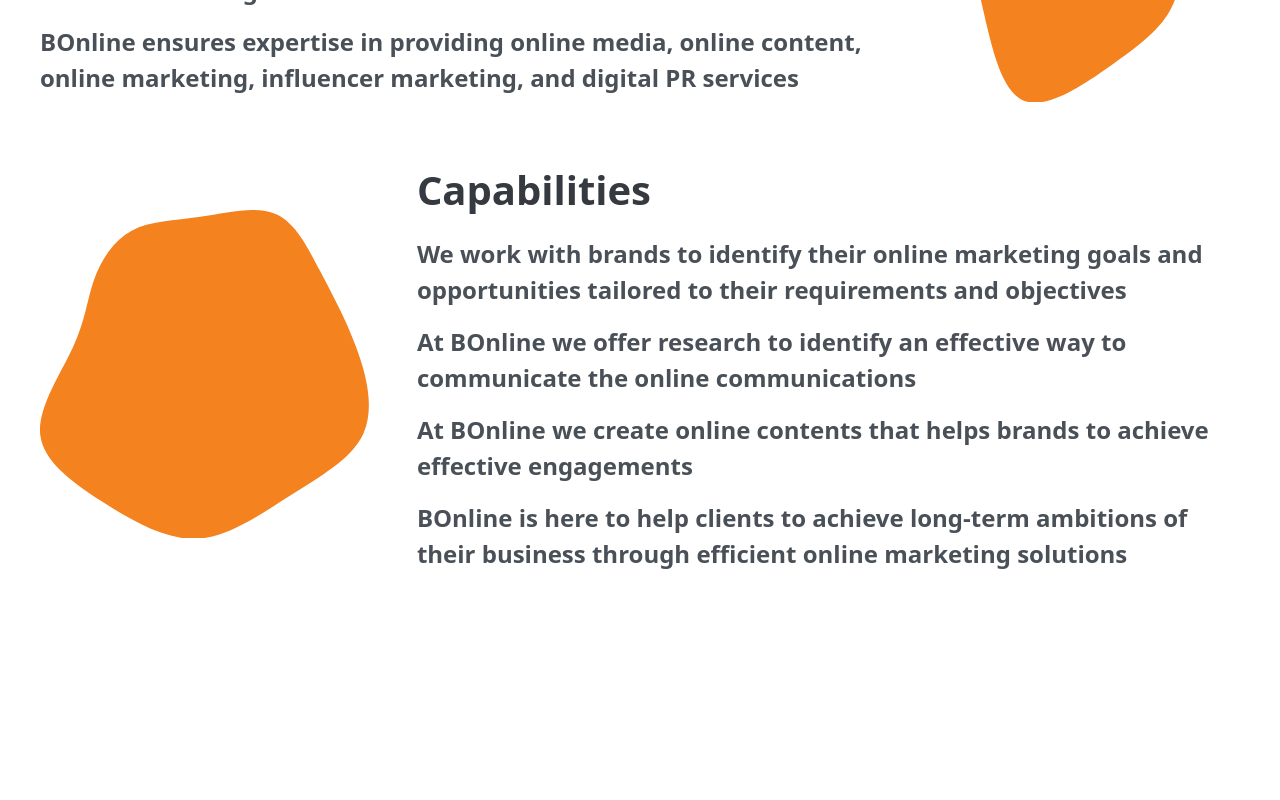
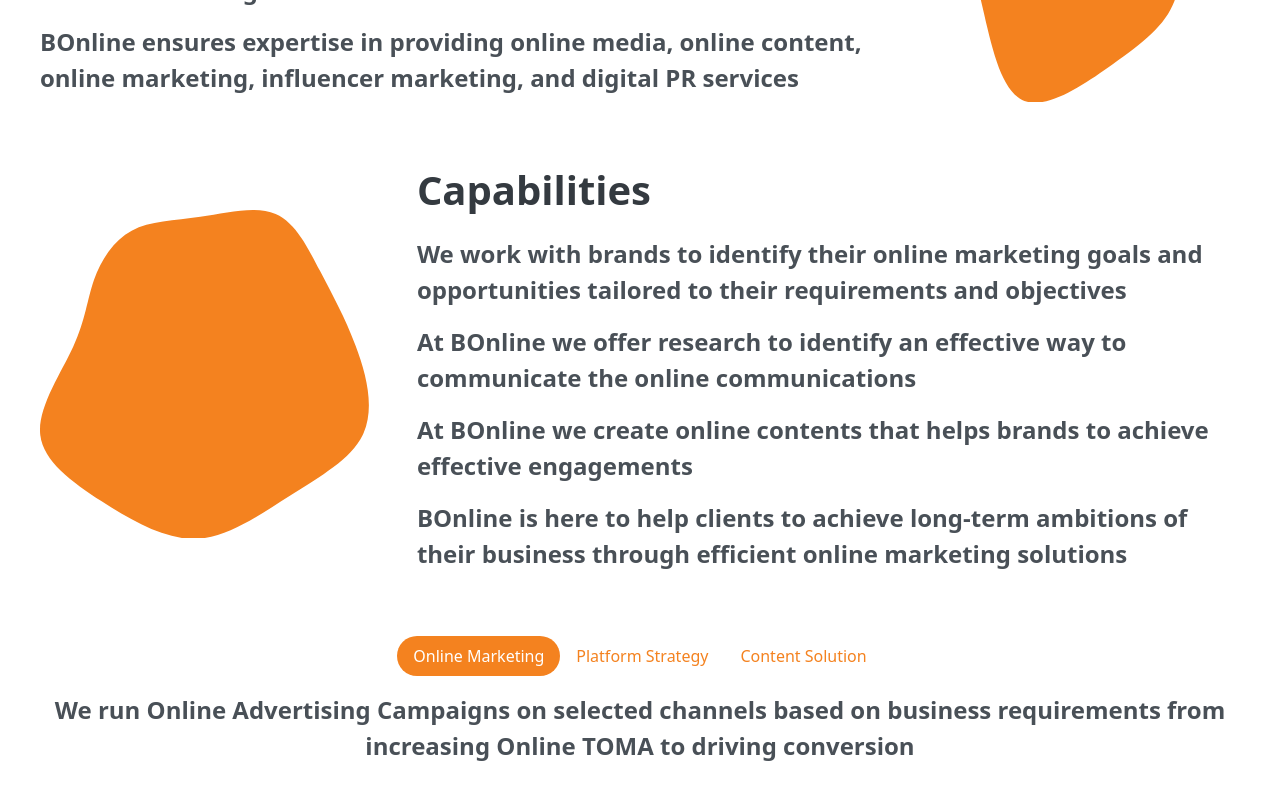
Before and after one commit to Siam11651/b-online, a SvelteKit app: page / in a window 1280 px wide. Shown: the part 1089-1889 px from the top of the page. Before the commit the page ends 1677 px from the top, so only its background shows below. Built offline with nearby package versions, Linux system fonts and the light colour scheme.

Commit message:
kaaj kori

```diff
--- a/src/app.html
+++ b/src/app.html
@@ -3,7 +3,7 @@
 	<head>
 		<meta charset="utf-8" />
 		<link rel="icon" href="%sveltekit.assets%/favicon.webp" />
-		<!-- <meta name="viewport" content="width=device-width, initial-scale=1" /> -->
+		<meta name="viewport" content="width=device-width, initial-scale=1" />
 		%sveltekit.head%
 	</head>
 	<body data-sveltekit-preload-data="hover">
--- a/src/routes/+page.svelte
+++ b/src/routes/+page.svelte
@@ -1,10 +1,33 @@
-<script >
-    import "../style.scss"
+<script lang="ts">
+    import "../style.scss";
+
+    let tab_active: string[] = ["active", "", ""];
+
+    function on_tab0(): void
+    {
+        tab_active[0] = "active";
+        tab_active[1] = "";
+        tab_active[2] = "";
+    }
+
+    function on_tab1(): void
+    {
+        tab_active[0] = "";
+        tab_active[1] = "active";
+        tab_active[2] = "";
+    }
+
+    function on_tab2(): void
+    {
+        tab_active[0] = "";
+        tab_active[1] = "";
+        tab_active[2] = "active";
+    }
 </script>
 
 <div class="mid border-bottom py-3 px-5">
     <a href="/">
-        <img src="logo.webp" alt="logo" />
+        <img src="logo.webp" alt="logo" height="48px" />
     </a>
 </div>
 
@@ -62,8 +85,23 @@
     </div>
 </div>
 
-
-
+<div class="tab-info my-5">
+    <!-- svelte-ignore a11y-invalid-attribute -->
+    <div class="tab-options nav nav-pills mb-3">
+        <a class="nav-link rounded-pill {tab_active[0]}" aria-current="page" href="javascript:" on:click={on_tab0}>Online Marketing</a>
+        <a class="nav-link rounded-pill {tab_active[1]}" aria-current="page" href="javascript:" on:click={on_tab1}>Platform Strategy</a>
+        <a class="nav-link rounded-pill {tab_active[2]}" aria-current="page" href="javascript:" on:click={on_tab2}>Content Solution</a>
+    </div>
+    <p class="fs-4 fw-semibold text-center gray-700">
+        {#if tab_active[0] == "active"}
+            We run Online Advertising Campaigns on selected channels based on business requirements from increasing Online TOMA to driving conversion
+        {:else if tab_active[1] == "active"}
+            Omnichannel Online Marketing Strategy and Management A comprehensive solution for all online marketing needs.
+        {:else}
+            Human centric designs to drive effective results for online marketing.
+        {/if}
+    </p>
+</div>
 <style>
     .mid
     {
@@ -106,4 +144,15 @@
     {
         width: 50%;
     }
+    .tab-info
+    {
+        width: 1200px;
+        margin-left: auto;
+        margin-right: auto;
+    }
+    .tab-options
+    {
+        display: flex;
+        justify-content: center;
+    }
 </style>
```
Also changed, not shown: src/lib/components/tab-button.svelte (added, +14 -0 lines), static/logo.webp.
